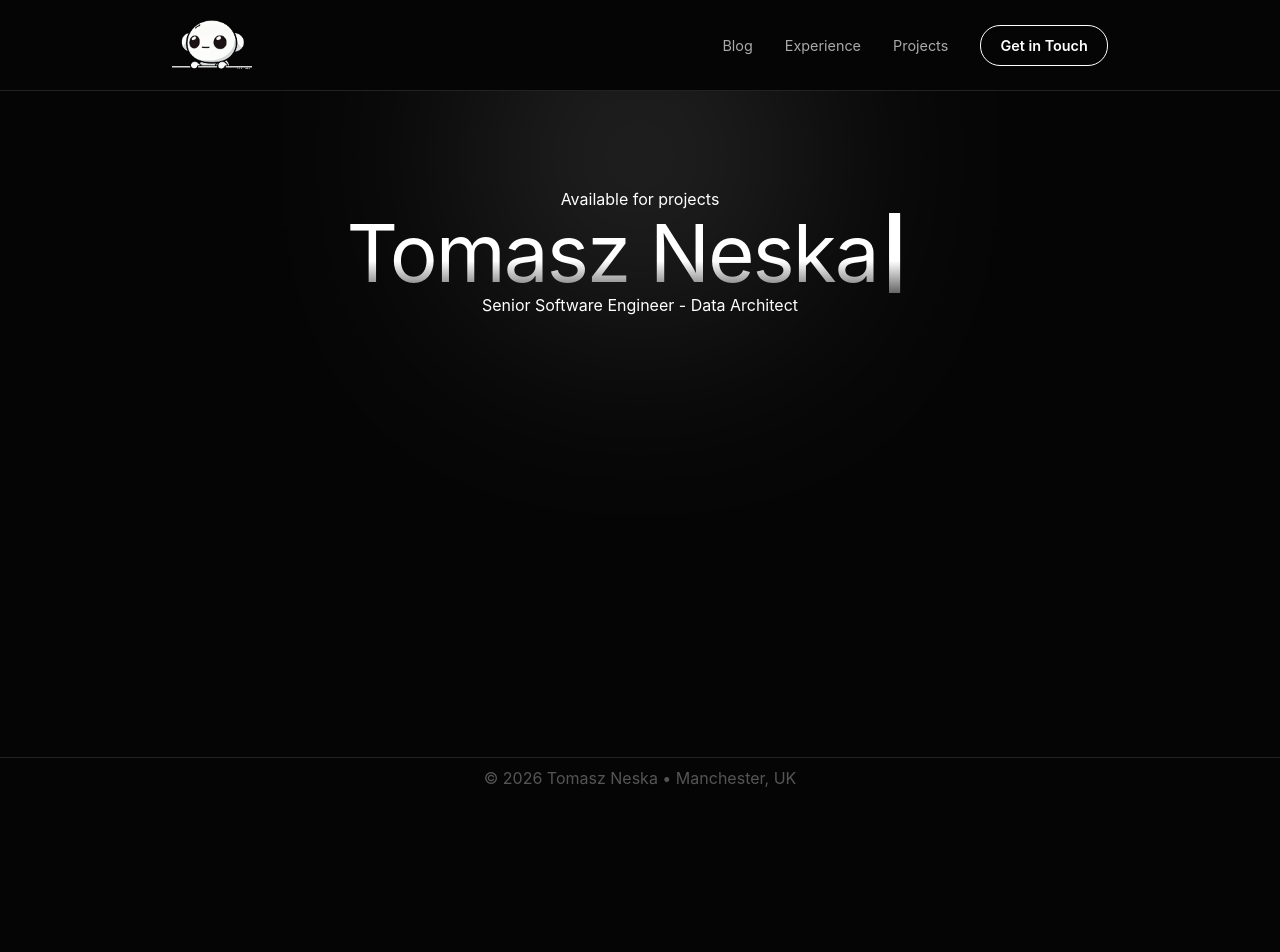
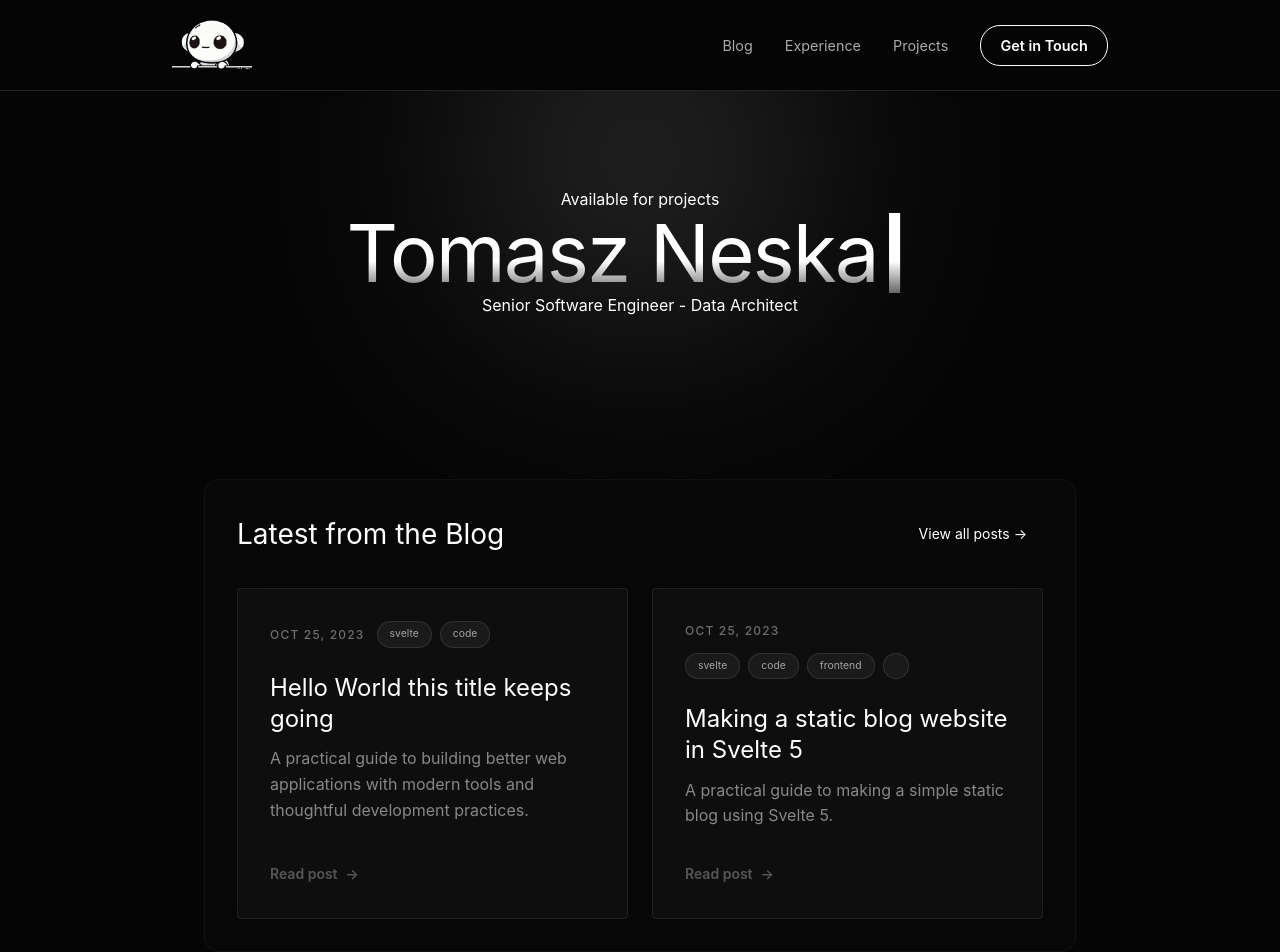
Before and after one commit to SplitSky/Svelte_Portfolio, a SvelteKit app: page / in a window 1280 px wide. Shown: the top 952 px of the page. Before the commit the page ends 800 px from the top, so only its background shows below. Built offline with nearby package versions, Linux system fonts and the light colour scheme.

Commit message:
feat: Added blog post card and gallery elements

```diff
--- a/src/lib/components/BlogCard.svelte
+++ b/src/lib/components/BlogCard.svelte
@@ -1,9 +1,9 @@
-<script>
+<script lang="ts">
 	import { resolve } from '$app/paths';
 	/** @type {{ title: string, slug: string, date: Date, description: string, tags: string[] }} */
 	let { title, slug, date, description, tags = [] } = $props();
 
-	function formatDate(d) {
+	function formatDate(d: Date) {
 		return d.toLocaleDateString('en-US', { year: 'numeric', month: 'short', day: 'numeric' });
 	}
 
--- /dev/null
+++ b/src/lib/components/BlogGallery.svelte
@@ -0,0 +1,102 @@
+<script lang="ts">
+	import BlogCard from './BlogCard.svelte';
+
+	/** @type {{ posts: { slug: string, title: string, date: string, description?: string, tags?: string[] }[] }}} */
+	let { posts = [] } = $props();
+
+	const lastThreePosts = $derived(posts.slice(0, 3));
+</script>
+
+<section class="blog-gallery">
+	<div class="gallery-header">
+		<h2 class="section-title">Latest from the Blog</h2>
+		<a href="/blog" class="view-all-link">View all posts →</a>
+	</div>
+
+	{#if lastThreePosts.length > 0}
+		<div class="posts-grid">
+			{#each lastThreePosts as post (post.slug)}
+				<BlogCard
+					title={post.title}
+					slug={post.slug}
+					date={new Date(post.date)}
+					description={post.description || ''}
+					tags={post.tags || []}
+				/>
+			{/each}
+		</div>
+	{:else}
+		<p class="no-posts">No blog posts yet.</p>
+	{/if}
+</section>
+
+<style>
+	.blog-gallery {
+		margin: 4rem 0;
+		padding: 2rem;
+		background: rgba(255, 255, 255, 0.01);
+		border-radius: 16px;
+		border: 1px solid rgba(255, 255, 255, 0.04);
+	}
+
+	.gallery-header {
+		display: flex;
+		justify-content: space-between;
+		align-items: center;
+		margin-bottom: 2rem;
+		flex-wrap: wrap;
+		gap: 1rem;
+	}
+
+	.section-title {
+		font-size: 1.75rem;
+		color: var(--text-main);
+		margin: 0;
+	}
+
+	.view-all-link {
+		display: inline-flex;
+		align-items: center;
+		gap: 0.5rem;
+		font-size: 0.875rem;
+		color: var(--accent);
+		text-decoration: none;
+		padding: 0.5rem 1rem;
+		border-radius: 8px;
+		transition: all 0.3s ease;
+	}
+
+	.view-all-link:hover {
+		background: rgba(255, 255, 255, 0.1);
+		transform: translateX(4px);
+	}
+
+	.posts-grid {
+		display: grid;
+		grid-template-columns: repeat(auto-fit, minmax(320px, 1fr));
+		gap: 1.5rem;
+	}
+
+	.no-posts {
+		text-align: center;
+		color: var(--text-muted);
+		font-size: 1.125rem;
+		padding: 2rem;
+	}
+
+	@media (max-width: 768px) {
+		.blog-gallery {
+			margin: 2rem 0;
+			padding: 1rem;
+		}
+
+		.gallery-header {
+			flex-direction: column;
+			align-items: flex-start;
+		}
+
+		.posts-grid {
+			grid-template-columns: 1fr;
+		}
+	}
+</style>
--- /dev/null
+++ b/src/lib/utils/posts.ts
@@ -0,0 +1,43 @@
+export interface Post {
+    slug: string;
+    title: string;
+    date: string;
+    description?: string;
+    tags?: string[];
+}
+
+export async function getBlogPosts(limit?: number): Promise<Post[]> {
+    const modules = import.meta.glob('$lib/posts/*.md', {
+        query: '?raw',
+        import: 'default',
+        eager: true
+    });
+
+    const posts: Post[] = [];
+
+    for (const path in modules) {
+        const content = modules[path] as string;
+
+        const slug = path.split('/').pop()?.replace('.md', '') || '';
+        const titleMatch = content.match(/title:\s*['"]?(.*?)['"]?$/m);
+        const dateMatch = content.match(/date:\s*['"]?(.*?)['"]?$/m);
+        const descMatch = content.match(/description:\s*['"]?(.*?)['"]?$/m);
+        const tagsMatch = content.match(/tags:\s*\[(.*?)\]/);
+
+        if (titleMatch && dateMatch) {
+            posts.push({
+                slug,
+                title: titleMatch[1],
+                date: dateMatch[1],
+                description: descMatch ? descMatch[1] : '',
+                tags: tagsMatch ? tagsMatch[1].split(',').map(t => t.trim()) : []
+            });
+        }
+    }
+
+    const sortedPosts = posts.sort((a, b) =>
+        new Date(b.date).getTime() - new Date(a.date).getTime()
+    );
+
+    return limit ? sortedPosts.slice(0, limit) : sortedPosts;
+}
--- a/src/routes/+page.svelte
+++ b/src/routes/+page.svelte
@@ -1,4 +1,8 @@
-<script>
+<script lang="ts">
+	import BlogGallery from '$lib/components/BlogGallery.svelte';
+	import { type Project } from '$lib/types';
+	import { getBlogPosts, type Post } from '$lib/utils/posts';
+
 	let name = $state('Tomasz Neska');
 	let title = $state('Senior Software Engineer - Data Architect');
 
@@ -12,7 +16,7 @@
 		charIndex = 0;
 		displayText = '';
 
-		const typingSpeed = 150; // milliseconds per character
+		const typingSpeed = 150; // ms
 
 		const intervalId = setInterval(() => {
 			if (charIndex < name.length) {
@@ -26,6 +30,16 @@
 
 		return () => clearInterval(intervalId);
 	});
+
+	const allPosts = $state<Post[]>([]); // dynamic project population
+
+	$effect(() => {
+		getBlogPosts().then(posts => {
+			allPosts.splice(0, allPosts.length, ...posts);
+		});
+	});
+
+	const lastThreePosts = $derived(allPosts.slice(0, 3)); // splice the arryay for last 3 posts
 </script>
 
 <header class="hero">
@@ -34,6 +48,10 @@
 	<p class="subtitle">{title}</p>
 	<div class="hero-glow"></div>
 </header>
+
+<main class="content">
+	<BlogGallery posts={lastThreePosts} />
+</main>
 
 <style>
 	.hero {
@@ -78,4 +96,10 @@
 		z-index: -1;
 	}
 
+	.content {
+		max-width: 1400px;
+		margin: 0 auto;
+		padding: 0 2rem;
+	}
+
 </style>
```
